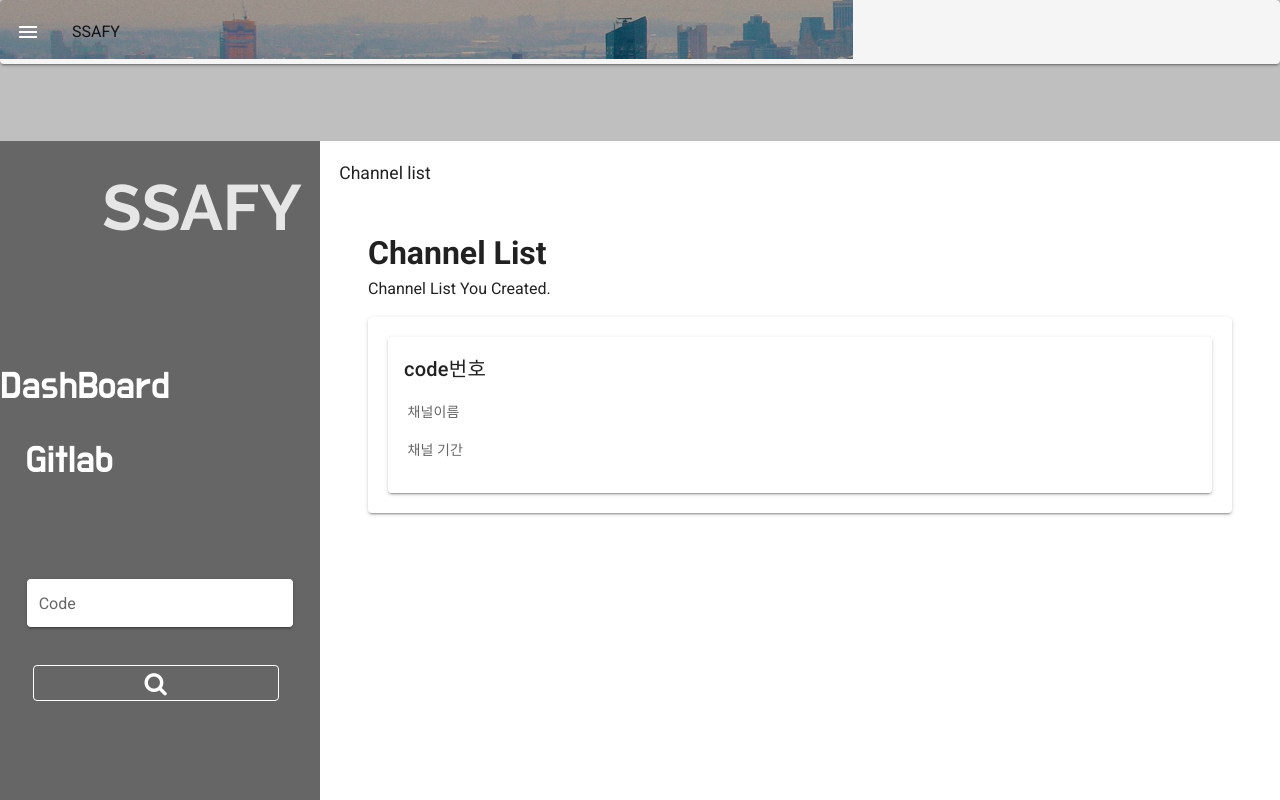
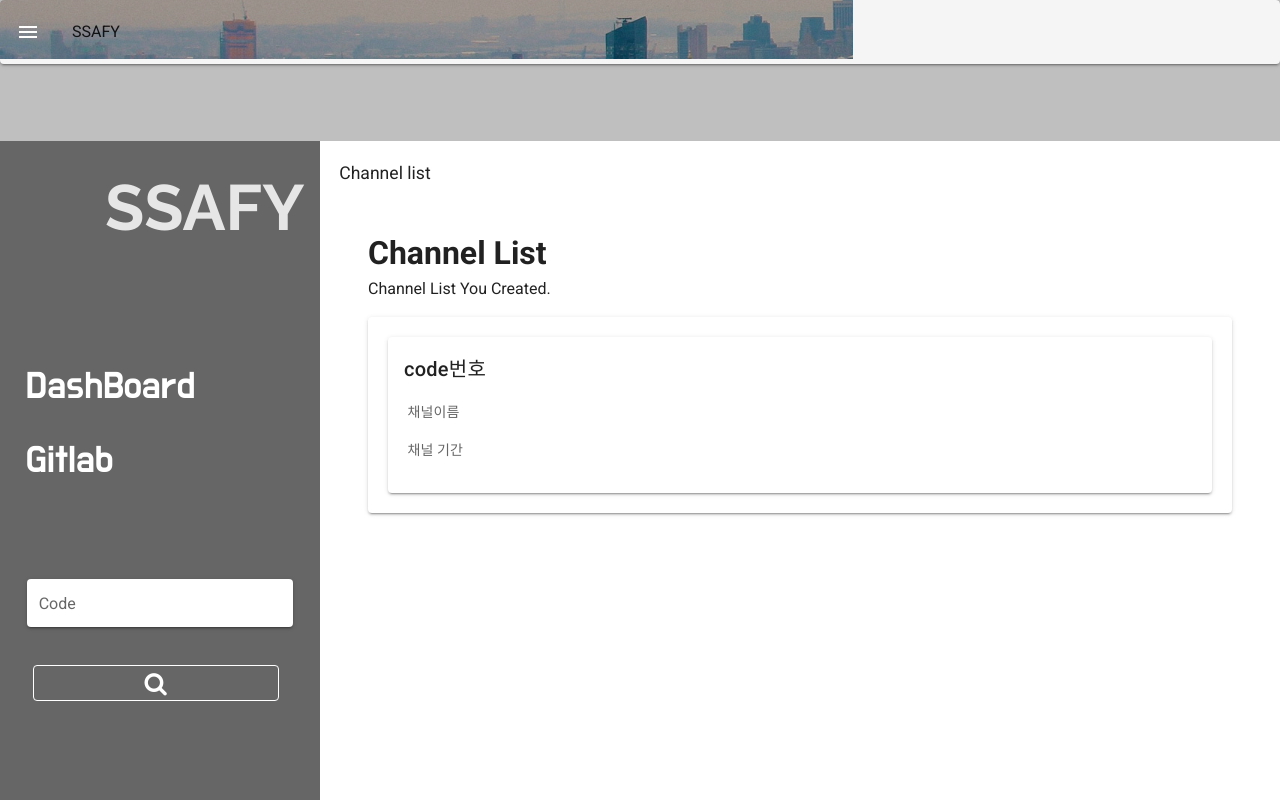
Before and after one commit to ssungwxx/Sol4U-QnA, a Vue app in the folder ssafy-qna/: page /dashboard in a window 1280 px wide. Built offline with nearby package versions, Linux system fonts and the light colour scheme; a web font is replaced by a local one.

Commit message:
update headerWeb css

```diff
--- a/ssafy-qna/src/components/HeaderWeb.vue
+++ b/ssafy-qna/src/components/HeaderWeb.vue
@@ -61,7 +61,6 @@
 <style scoped>
 .code_banner {
   font-size: 5vw;
-  margin-left: 20px;
   font-weight: bold;
   font-family: 'Raleway', sans-serif;
   color: #e6e6e6;
@@ -80,6 +79,7 @@
   text-decoration: None;
   text-align: left;
   font-family: "Lexend Deca", sans-serif;
+  margin-left:2vw;
 }
 .RouterLink_p {
   color: white;
```
